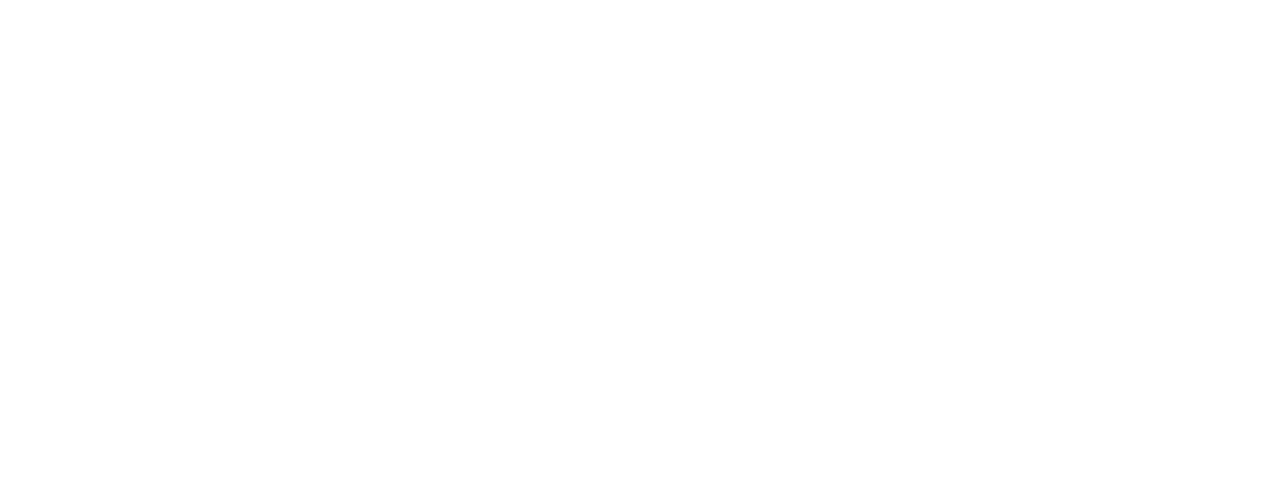
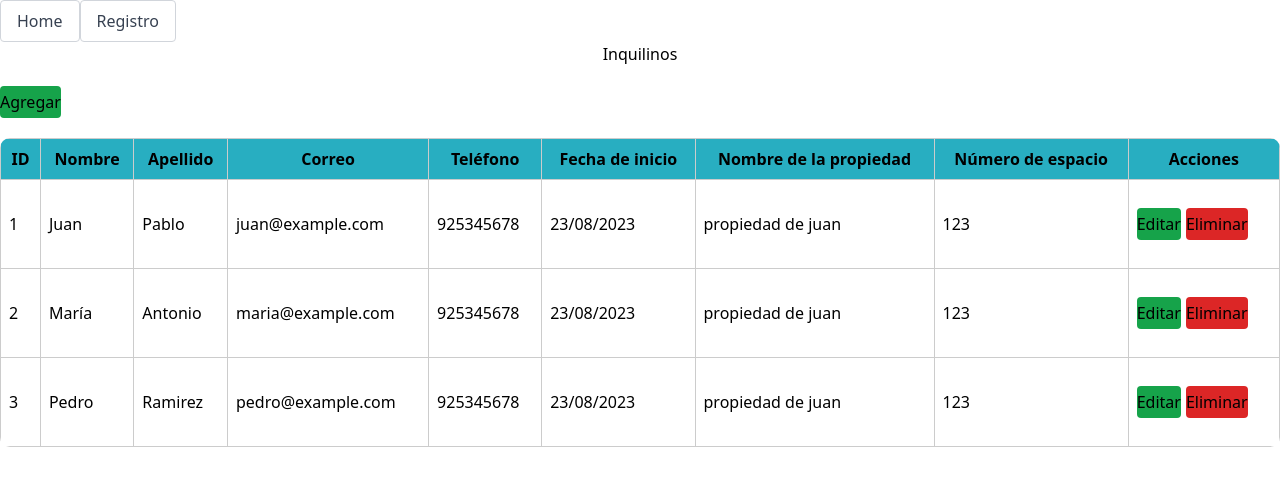
Before and after one commit to johnNaduer/Wasi-Qampaq-v1, a Vue app in the folder practica/Auth/: page /listar in a window 1280 px wide. Before the commit this address had no page. Shown: the top 486 px of the page. Built offline with nearby package versions, Linux system fonts and the light colour scheme.

Commit message:
adding routes

```diff
--- a/practica/Auth/src/App.vue
+++ b/practica/Auth/src/App.vue
@@ -1,6 +1,17 @@
 <script setup>
+import { RouterLink, RouterView } from 'vue-router';
+
 </script>
 
 <template>
+  <div>
+    <router-link to="/" class="router-link">Home</router-link>
+    <router-link to="/Listar" class="router-link">Registro</router-link>
+  </div>
   <RouterView />
 </template>
+<style>
+  .router-link {
+  @apply inline-block px-4 py-2 border border-gray-300 rounded text-gray-700;
+  }
+</style>
--- /dev/null
+++ b/practica/Auth/src/pages/CreateView.vue
@@ -0,0 +1,50 @@
+<template>
+    <div class="container mx-auto">
+      <h2 class="text-2xl font-bold mb-4">Agregar Usuario</h2>
+      <form class="max-w-sm">
+        <div class="mb-4">
+          <label for="number" class="block text-gray-700 font-bold mb-2">Id:</label>
+          <input type="number" id="" required
+            class="w-full px-3 py-2 border border-gray-300 rounded-sm focus:outline-none focus:border-blue-500">
+        </div>
+        <div class="mb-4">
+          <label for="text" class="block text-gray-700 font-bold mb-2">Nombre:</label>
+          <input type="text" id="" required
+            class="w-full px-3 py-2 border border-gray-300 rounded-sm focus:outline-none focus:border-blue-500">
+        </div>
+        <div class="mb-4">
+          <label for="text" class="block text-gray-700 font-bold mb-2">Apellido:</label>
+          <input type="text" id=""  required
+            class="w-full px-3 py-2 border border-gray-300 rounded-sm focus:outline-none focus:border-blue-500">
+        </div>
+        <div class="mb-4">
+          <label for="email" class="block text-gray-700 font-bold mb-2">Email:</label>
+          <input type="email" id=""  required
+            class="w-full px-3 py-2 border border-gray-300 rounded-sm focus:outline-none focus:border-blue-500">
+        </div>
+        <div class="mb-4">
+          <label for="tel" class="block text-gray-700 font-bold mb-2">Teléfono:</label>
+          <input type="tel" id=""  required
+            class="w-full px-3 py-2 border border-gray-300 rounded-sm focus:outline-none focus:border-blue-500">
+        </div>
+        <div class="mb-4">
+          <label for="date" class="block text-gray-700 font-bold mb-2">Fecha Inicio:</label>
+          <input type="date" id=""  required
+            class="w-full px-3 py-2 border border-gray-300 rounded-sm focus:outline-none focus:border-blue-500">
+        </div>
+        <div class="mb-4">
+          <label for="text" class="block text-gray-700 font-bold mb-2">Nom. Propiedad:</label>
+          <input type="text" id=""  required
+            class="w-full px-3 py-2 border border-gray-300 rounded-sm focus:outline-none focus:border-blue-500">
+        </div>
+        <div class="mb-4">
+          <label for="number" class="block text-gray-700 font-bold mb-2">Num. Espacio:</label>
+          <input type="number" id=""  required
+            class="w-full px-3 py-2 border border-gray-300 rounded-sm focus:outline-none focus:border-blue-500">
+        </div>
+        <button type="submit" class="bg-blue-500 hover:bg-blue-700 text-white font-bold py-2 px-4 rounded">
+          Guardar
+        </button>
+      </form>
+    </div>
+  </template>
--- /dev/null
+++ b/practica/Auth/src/pages/ListarView.vue
@@ -0,0 +1,83 @@
+<template>
+    <div>
+        <div class="card">
+            <div class="card-header text-center text-3x1">
+                Inquilinos
+            </div>
+            <button class="my-5 py-1 bg-green-600 rounded cursor-pointer">
+                                    Agregar
+            </button>
+            <div class="card-body">
+                <table class="rounded-table">
+                    <thead>
+                        <tr>
+                            <th>ID</th>
+                            <th>Nombre</th>
+                            <th>Apellido</th>
+                            <th>Correo</th>
+                            <th>Teléfono</th>
+                            <th>Fecha de inicio</th>
+                            <th>Nombre de la propiedad</th>
+                            <th>Número de espacio</th>
+                            <th class="backgraund-color: red">Acciones</th>
+                        </tr>
+                    </thead>
+                    <tbody>
+                        <tr v-for="persona in personas" :key="persona.id">
+                            <td>{{ persona.id }}</td>
+                            <td>{{ persona.nombre }}</td>
+                            <td>{{ persona.apellido }}</td>
+                            <td>{{ persona.correo }}</td>
+                            <td>{{ persona.telefono }}</td>
+                            <td>{{ persona.fecha_inicio }}</td>
+                            <td>{{ persona.nom_propiedad }}</td>
+                            <td>{{ persona.num_espacio }}</td>
+                            <td>
+                                <button type="" class="my-5 py-1 bg-green-600 rounded cursor-pointer">
+                                    Editar
+                                </button>
+                                <button class="my-5 py-1 bg-red-600 rounded cursor-pointer">
+                                    Eliminar
+                                </button>
+                            </td>
+                        </tr>
+                    </tbody>
+                </table>
+            </div>
+        </div>
+    </div>
+</template>
+<script>
+    export default {
+        data() {
+            return {
+                personas: [
+                    { id: 1, nombre: 'Juan', apellido: "Pablo", correo: 'juan@example.com', telefono: "925345678", fecha_inicio: "23/08/2023", nom_propiedad:"propiedad de juan", num_espacio:"123"},
+                    { id: 2, nombre: 'María', apellido: "Antonio", correo: 'maria@example.com',telefono: "925345678", fecha_inicio: "23/08/2023", nom_propiedad:"propiedad de juan", num_espacio:"123"},
+                    { id: 3, nombre: 'Pedro', apellido: "Ramirez", correo: 'pedro@example.com',telefono: "925345678", fecha_inicio: "23/08/2023", nom_propiedad:"propiedad de juan", num_espacio:"123"},
+                ]
+            };
+        }
+    };
+</script>
+<style scoped>
+    table.rounded-table {
+    width: 100%;
+    border-collapse: collapse;
+    border-radius: 10px;
+    overflow: hidden;
+    }
+
+    th, td {
+    border: 1px solid #ccc;
+    padding: 8px;
+    }
+
+    th {
+    background-color: #28AEC1;
+    }
+
+    button {
+    margin-right: 5px;
+    }
+</style>
--- a/practica/Auth/src/pages/RegisterView.vue
+++ b/practica/Auth/src/pages/RegisterView.vue
@@ -2,15 +2,15 @@
 </script>
 <template>
     <div class="bg-image h-[100vh] ">
-        <div class="flex items-center justify-center fixed inset-0 backdrop-brightness-50">
-            <form class="border-2 border-white bg-opacity-50 text-white flex justify-center flex-col p-8 rounded-md shadow-lg">
-                <h1 class="text-center text-3x1">Llenar formulario</h1>
+        <div class="flex items-center justify-center fixed inset-0 backdrop-brightness-50 ">
+            <form class="bg-black bg-opacity-50 text-white flex justify-center flex-col p-8 rounded-md shadow-lg">
+                <h1 class="text-center text-3x1">Register</h1>
                 <input type="text" placeholder="name" class="text-black border-white border-b-2 my-3">
                 <input type="email" placeholder="email" class="text-black border-white border-b-2 my-0.3">
                 <input type="password" placeholder="password" class="text-black border-white border-b-2 my-3">
                 <input type="password" placeholder="confirm password" class="text-black border-white border-b-2 my-1">
                 <button type="submit" class="my-5 py-1 bg-violet-600 rounded cursor-pointer">
-                    Register
+                    Submit
                 </button>
             </form>
         </div>
--- a/practica/Auth/src/routes/routes.js
+++ b/practica/Auth/src/routes/routes.js
@@ -10,7 +10,22 @@
     path: "/register",
     name: "register",
     component: () => import("../pages/RegisterView.vue"),
-  }
+  },
+  {
+    path: "/crear",
+    name: "crear",
+    component: () => import("../pages/CreateView.vue"),
+  },
+  {
+    path: "/editar",
+    name: "editar",
+    component: () => import("../pages/EditarView.vue"),
+  },
+  {
+    path: "/listar",
+    name: "listar",
+    component: () => import("../pages/ListarView.vue"),
+  },
 ];
 
 const router = createRouter({
```
Also changed, not shown: practica/Auth/src/pages/EditarView.vue (added).
